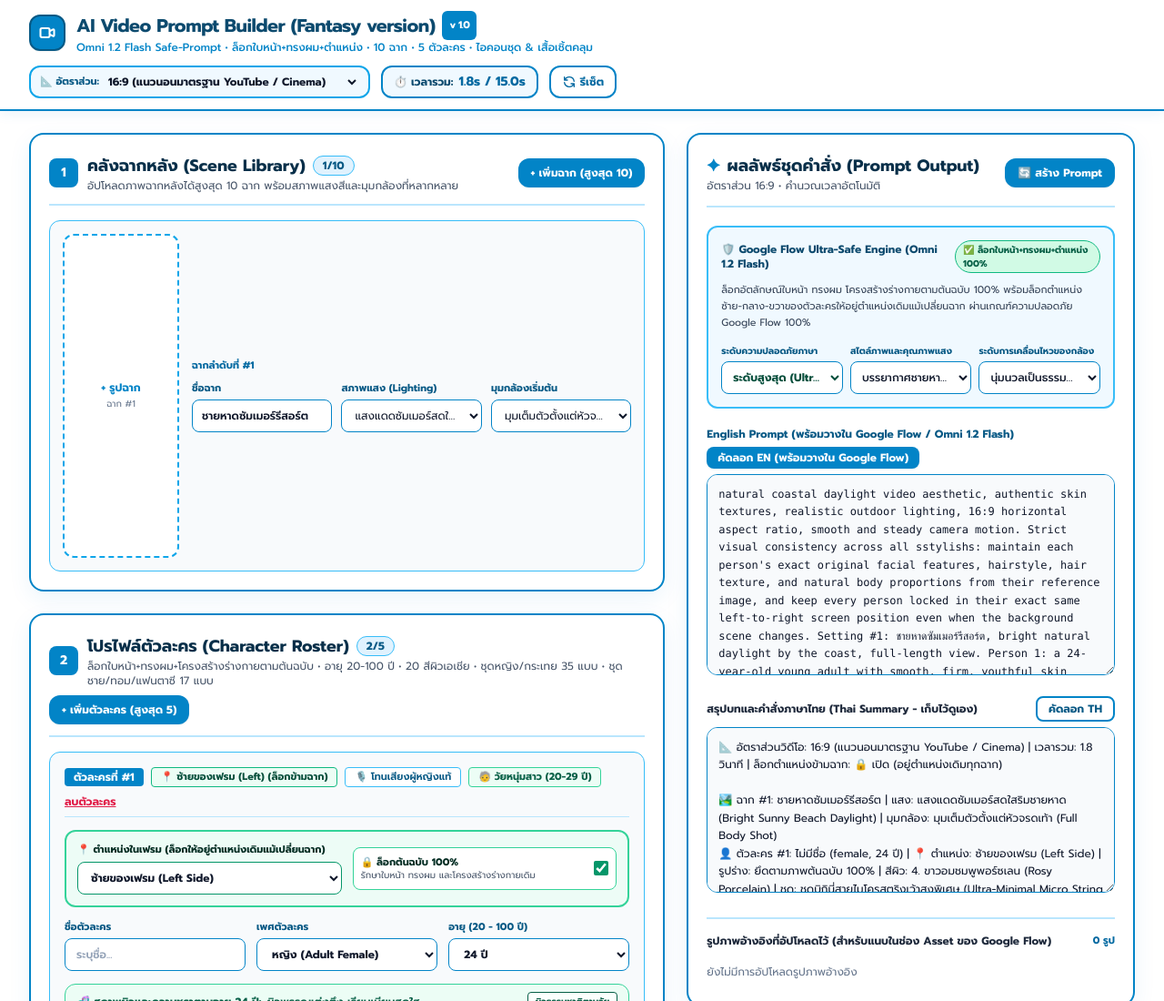
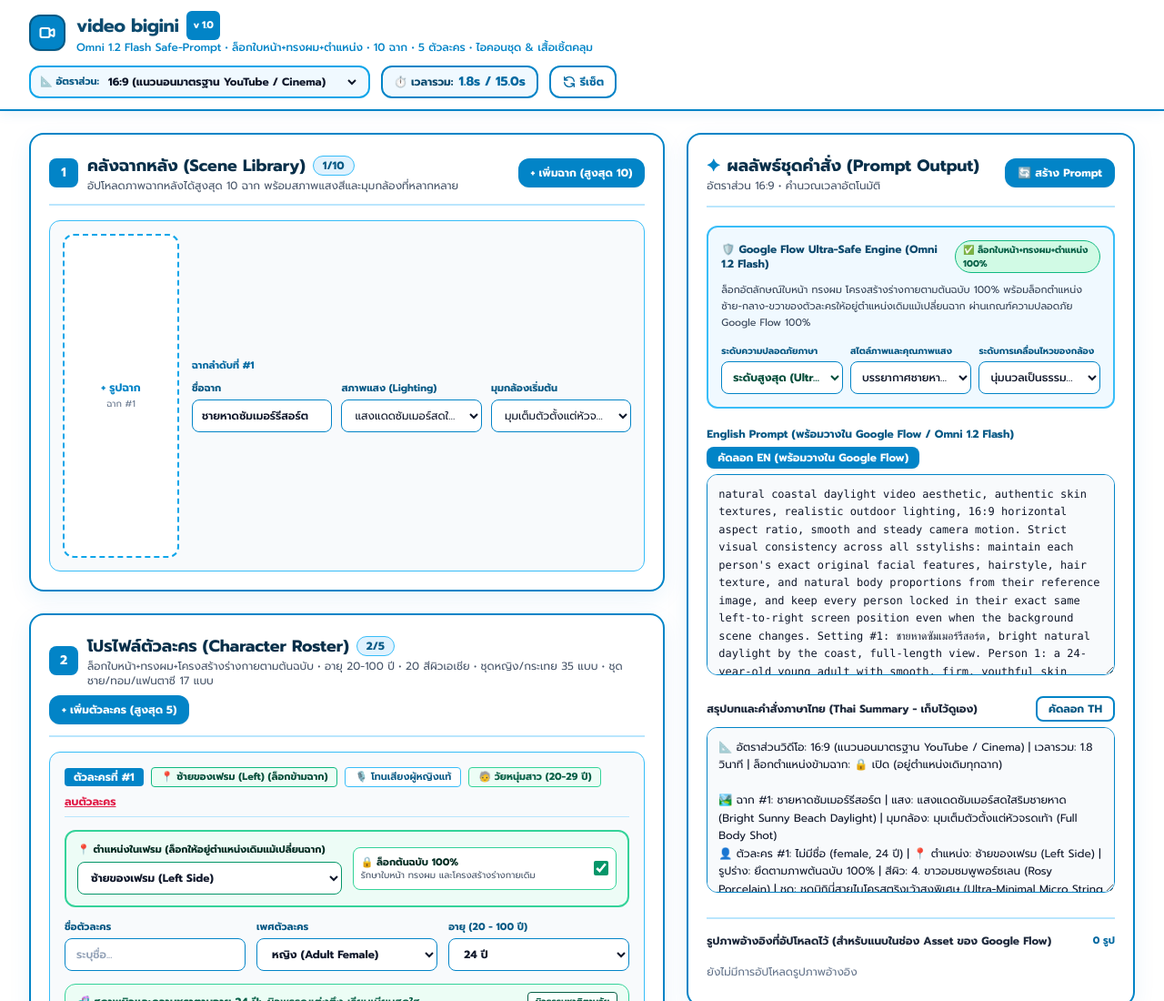
Before and after one commit to anek2511/video, a plain HTML site: page sea.html in a window 1280 px wide. Shown: the top 1100 px of the page at 91% size. Drawn offline with nearby package versions, Linux system fonts and the light colour scheme.

Commit message:
Update sea.html

```diff
--- a/sea.html
+++ b/sea.html
@@ -114,7 +114,7 @@
                 </div>
                 <div>
                     <h1 class="text-base sm:text-xl font-extrabold tracking-tight text-sky-900 flex items-center gap-2 flex-wrap">
-                        <span>AI Video Prompt Builder (Fantasy version)</span>
+                        <span>video bigini </span>
                         <span class="px-2 py-0.5 text-[11px] font-bold bg-sky-600 text-white rounded-md">v 1.0</span>
                     </h1>
                     <p class="text-[11px] sm:text-xs text-sky-600 font-medium">Omni 1.2 Flash Safe-Prompt • ล็อกใบหน้า+ทรงผม+ตำแหน่ง • 10 ฉาก • 5 ตัวละคร • ไอคอนชุด & เสื้อเชิ้ตคลุม</p>
```
